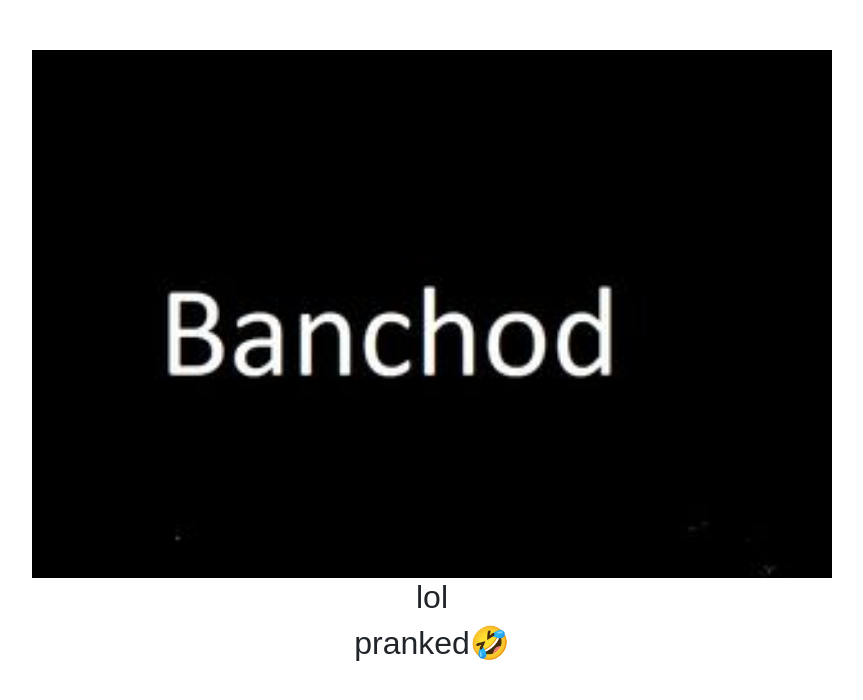
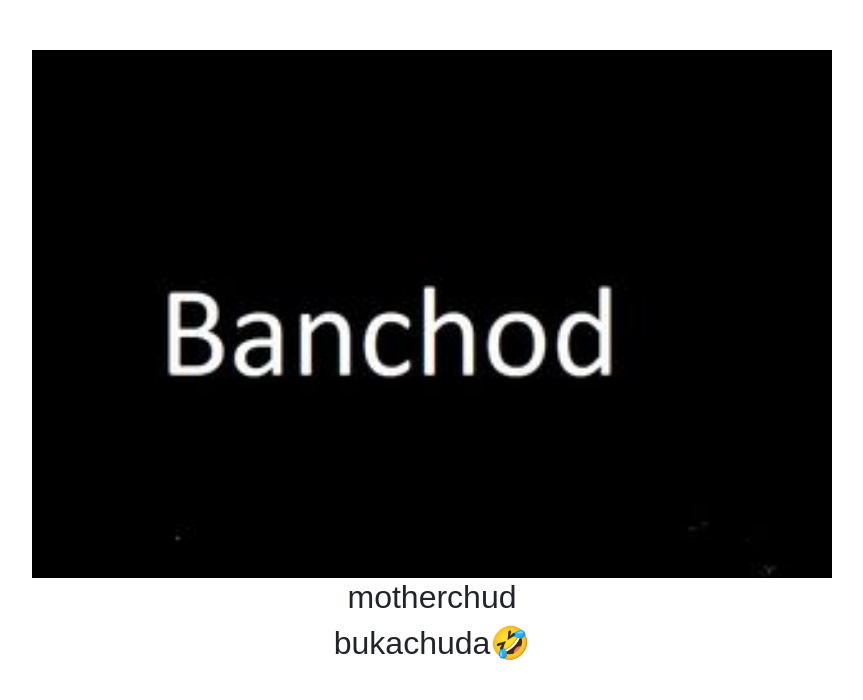
Before and after one commit to Sodiols/anwesha-pic.com, a plain HTML site: page gali.html in a window 1280 px wide. Shown: the whole page, without its empty margins (208-1071 px from the left). Drawn offline with nearby package versions, Linux system fonts and the light colour scheme.

Commit message:
Update gali.html

```diff
--- a/gali.html
+++ b/gali.html
@@ -4,7 +4,7 @@
 <head>
     <meta charset="UTF-8">
     <meta name="viewport" content="width=device-width, initial-scale=1.0">
-    <title>haha🤣</title>
+    <title>mc🤣</title>
     <!doctype html>
     <link href="https://cdn.jsdelivr.net/npm/bootstrap@5.3.2/dist/css/bootstrap.min.css" rel="stylesheet"
         integrity="sha384-T3c6CoIi6uLrA9TneNEoa7RxnatzjcDSCmG1MXxSR1GAsXEV/Dwwykc2MPK8M2HN" crossorigin="anonymous">
@@ -26,8 +26,8 @@
 
 <body>
     <img src="gali.jpg" class="img-fluid">
-    <h2>lol</h2>
-    <h2>pranked🤣</h2>
+    <h2>motherchud</h2>
+    <h2>bukachuda🤣</h2>
 
     <script src="https://cdn.jsdelivr.net/npm/bootstrap@5.3.2/dist/js/bootstrap.bundle.min.js"
         integrity="sha384-C6RzsynM9kWDrMNeT87bh95OGNyZPhcTNXj1NW7RuBCsyN/o0jlpcV8Qyq46cDfL"
```
